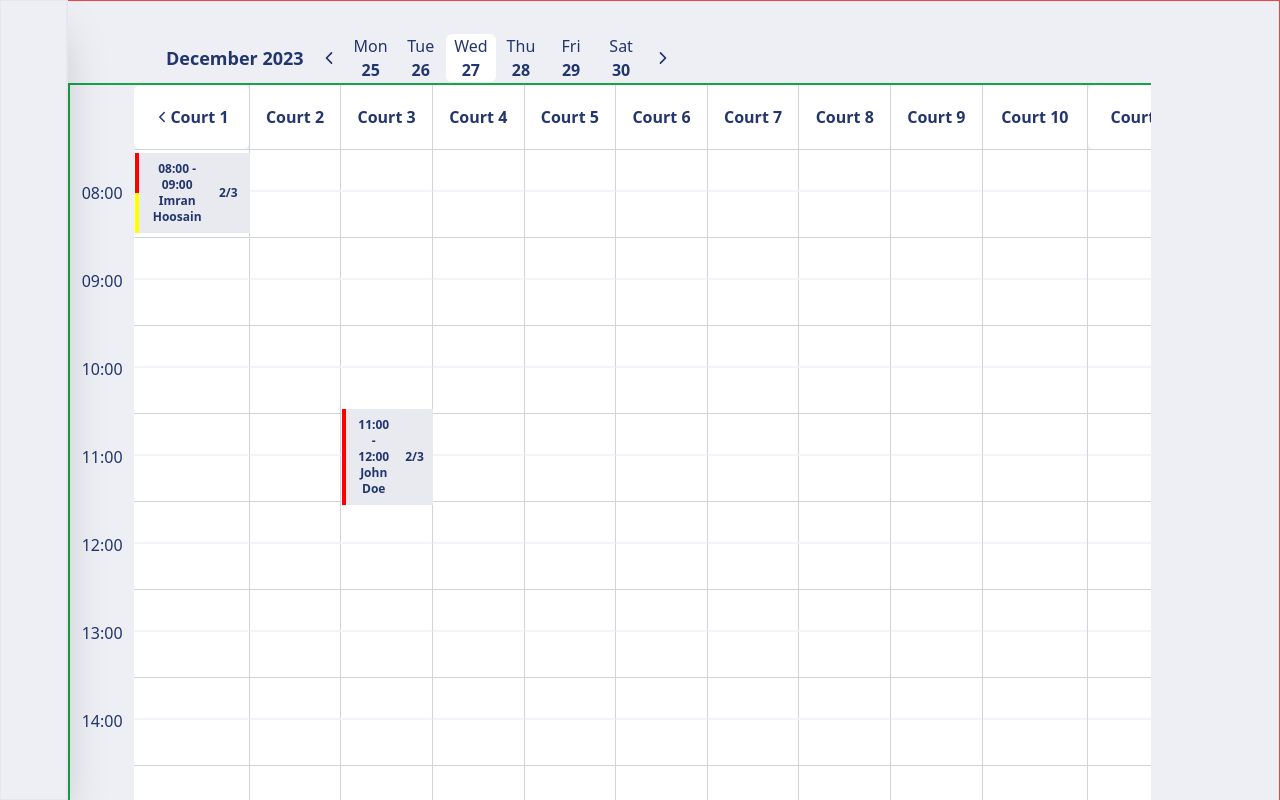
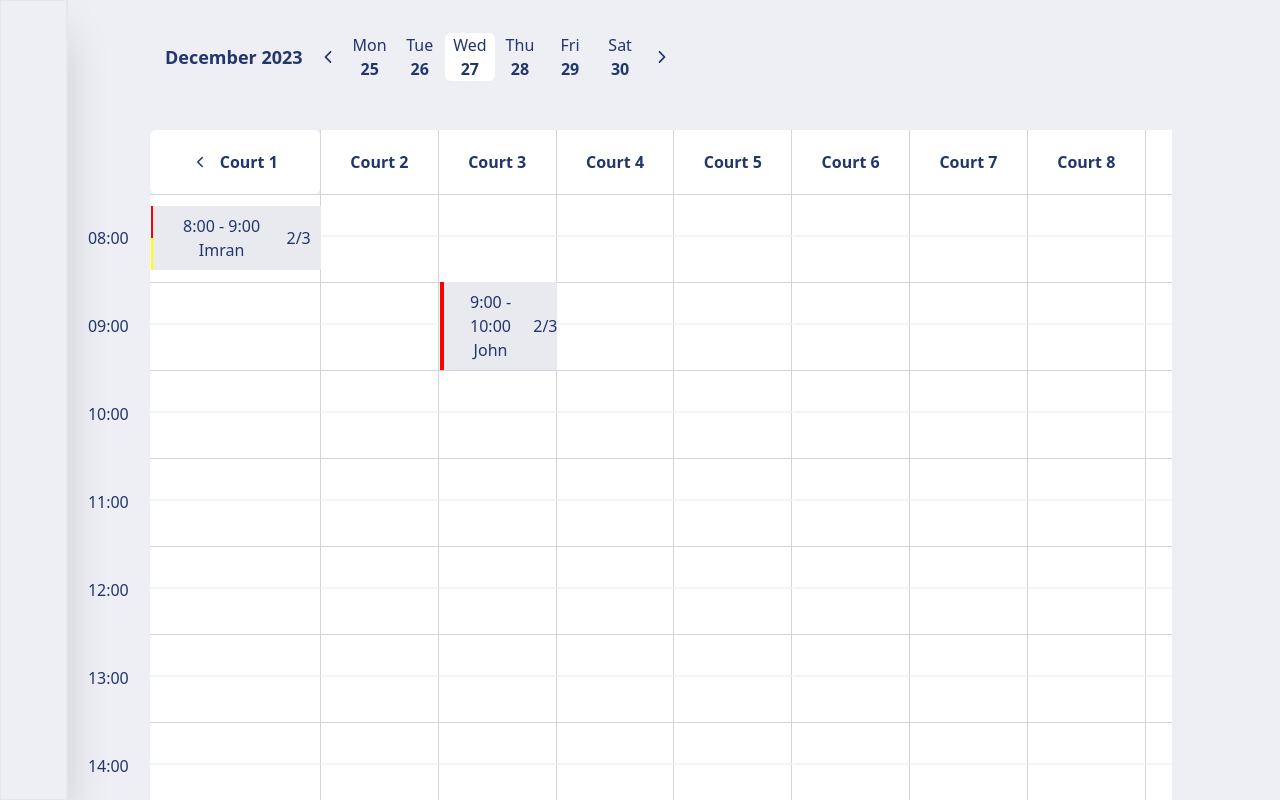
Before and after one commit to Imran122/calender-task, a React (Vite) app: page / in a window 1280 px wide. Shown: the top 800 px of the page. Built offline with nearby package versions, Linux system fonts and the light colour scheme.

Commit message:
fix arow issue

```diff
--- a/src/Views/compoents/CourtTImeComponent.jsx
+++ b/src/Views/compoents/CourtTImeComponent.jsx
@@ -8,8 +8,8 @@ const CourtTimeComponent = () => {
 
   // Example: Events data structure
   const events = {
-    "8:00": { court1: "Imran Hoosain" },
-    "11:00": { court3: "John Doe" },
+    "8:00": { court1: "Imran" },
+    "9:00": { court3: "John" },
     // Add more events as needed
   };
 
@@ -21,23 +21,23 @@ const CourtTimeComponent = () => {
   };
 
   return (
-    <div className="ml-2 md:ml-[67px] w-full  border-2 border-green-600">
-      <table className="w-full h-[870px] border-collapse ">
+    <div className="ml-2 md:ml-[67px] md:min-w-[1520px] ">
+      <table className="w-full  h-[870px] border-collapse">
         <thead>
           <tr className="">
             <th className="md:py-8"></th>
             {courts.map((court, index) => (
               <th
                 key={court}
-                className={`text-center font-bold border border-t-0 border-gray-300 bg-[#FFFFFF]  ${
+                className={`text-center font-bold border border-t-0 border-gray-300 bg-[#FFFFFF] whitespace-nowrap ${
                   index === 0 ? "border-l-0 rounded-md" : ""
                 } ${
                   index === courts.length - 1 ? "border-r-0 rounded-md" : ""
                 }`}
               >
-                <div className="flex items-center justify-center text-text_normal">
+                <div className="flex items-center text-text_normal gap-3 justify-center">
                   {index === 0 && (
-                    <span className="text-text_normal">
+                    <span className="text-text_normal text-start">
                       <IoIosArrowBack />
                     </span>
                   )}
@@ -61,7 +61,7 @@ const CourtTimeComponent = () => {
               {courts.map((court, index) => (
                 <td
                   key={court}
-                  className={`text-center text-text_normal font-bold border border-t-0 border-gray-300 relative bg-[#FFFFFF] ${
+                  className={`text-center text-text_normal border border-t-0 border-gray-300 relative bg-[#FFFFFF] ${
                     index === 0 ? "border-l-0" : ""
                   } ${index === courts.length - 1 ? "border-r-0" : ""}`}
                 >
@@ -70,29 +70,29 @@ const CourtTimeComponent = () => {
                   {getEventInfo(hour, court) && (
                     <div
                       className={`${
-                        getEventInfo(hour, court) === "Imran Hoosain"
+                        getEventInfo(hour, court) === "Imran"
                           ? "custom-border"
                           : ""
-                      } z-50 absolute top-1/2 -translate-y-1/2 text-xs text-center custom-event flex gap-4 justify-between items-center w-full px-3 py-2 mx-auto bg-[#e8eaf0]`}
+                      } z-50 absolute top-1/2 -translate-y-1/2 md:h-auto custom-event grid md:grid-cols-5 md:justify-between md:items-center w-full h-12 md:px-3 md:py-2 md:gap-2 bg-[#e8eaf0]`}
                       style={{
                         borderLeft: `4px solid ${
-                          getEventInfo(hour, court) === "Imran Hoosain"
-                            ? ""
+                          getEventInfo(hour, court) === "Imran"
+                            ? "linear-gradient(to bottom, #FFD700 50%, #FF0000 50%)"
                             : "#FF0000"
                         }`,
                       }}
                     >
-                      <div className="flex flex-col ">
-                        <div className="custom-event-time  text-text_normal">
-                          {`${hour < 10 ? "0" : ""}${hour}:00 - ${
-                            hour + 1 < 10 ? "0" : ""
+                      <div className="flex flex-col col-span-4 w-full md:text-base text-xs">
+                        <div className=" text-text_normal">
+                          {`${hour < 7 ? "0" : ""}${hour}:00 - ${
+                            hour + 1 < 7 ? "0" : ""
                           }${hour + 1}:00`}
                         </div>
-                        <div className="custom-event-details  text-text_normal">
+                        <div className=" text-text_normal">
                           {getEventInfo(hour, court)}
                         </div>
                       </div>
-                      <div>
+                      <div className="col-span-1">
                         <p>2/3</p>
                       </div>
                     </div>
--- a/src/Views/compoents/DaysWeek.jsx
+++ b/src/Views/compoents/DaysWeek.jsx
@@ -63,7 +63,7 @@ const DaysWeek = () => {
   }
 
   return (
-    <div className=" mt-8 items-center ml-[165px] flex gap-4 h-[50px] ">
+    <div className=" mt-8 items-center ml-[165px] flex gap-4 h-[50px] md:w-[549px] w-full">
       <h2 className="text-lg font-bold text-text_colour">
         {months[currentDate.getMonth()]} {currentDate.getFullYear()}
       </h2>
--- a/src/Views/pages/HomePage.jsx
+++ b/src/Views/pages/HomePage.jsx
@@ -1,19 +1,19 @@
-import CourtTImeComponent from "../compoents/CourtTImeComponent";
+
+import CourtTimeComponent from "../compoents/CourtTImeComponent";
 import DaysWeek from "../compoents/DaysWeek";
 
 const HomePage = () => {
-  //bg-[#889AB6]  bg-opacity-15
-
   return (
-    <div className="grid gird-cols-12 gap-3 ">
-    <div className="w-[68px] border fixed h-screen border-r-2 shadow-2xl col-span-1 z-[99999]"></div>
-    <div className="mb-20 border border-red-500 col-span-11">
-      <DaysWeek />
-    <div className="w-[90%] overflow-x-auto">
-    <CourtTImeComponent />
+    <div className="grid md:grid-cols-12 gap-3">
+      {/* Hide the sidebar on small screens */}
+      <div className="w-[68px] border fixed h-screen border-r-2 shadow-2xl md:col-span-1 z-[99999] hidden md:block"></div>
+      <div className="mb-20   md:col-span-11">
+        <DaysWeek />
+        <div className="w-full overflow-x-auto mt-12">
+          <CourtTimeComponent />
+        </div>
+      </div>
     </div>
-    </div>
-  </div>
   );
 };
 
```
